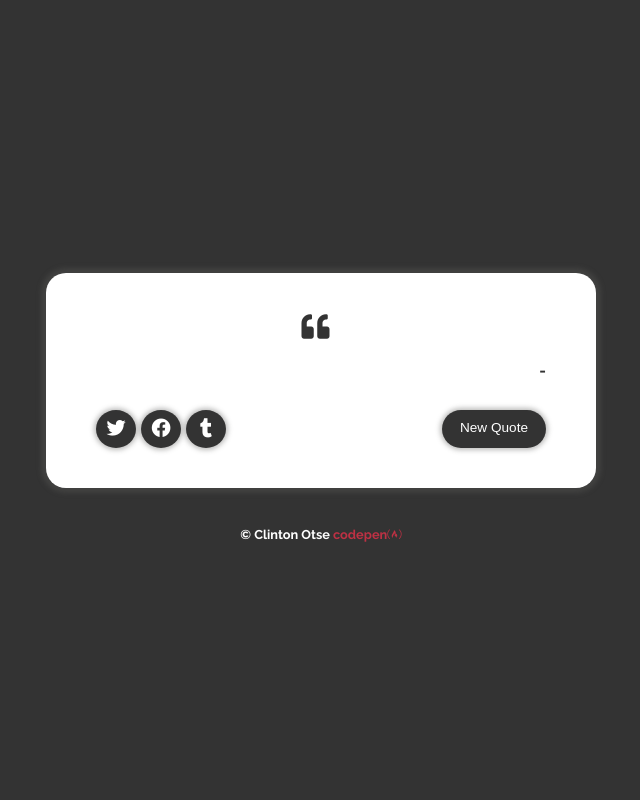
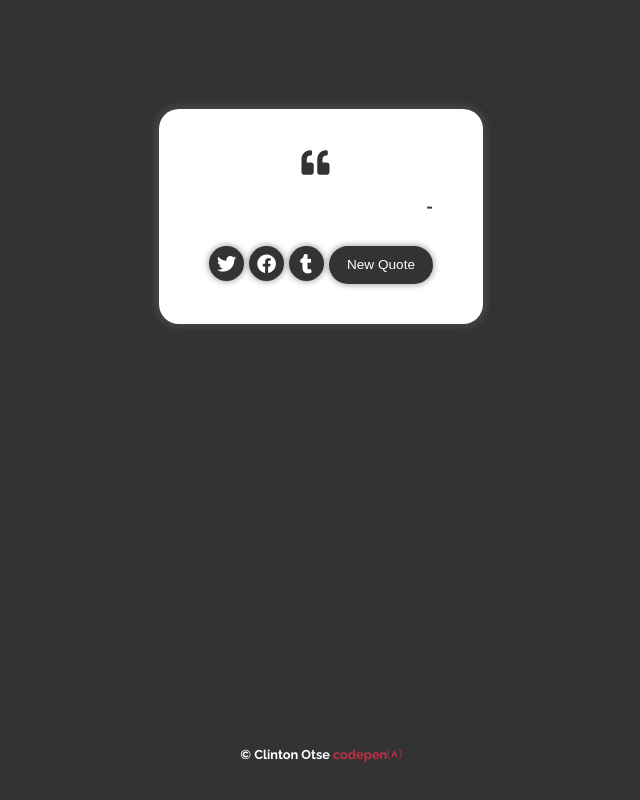
Before and after one commit to DhanteyUD/Random-Quote-Machine, a plain HTML site: page index.html in a window 1280 px wide. Shown: the whole page, without its empty margins (319-959 px from the left). Drawn offline with nearby package versions, Linux system fonts and the light colour scheme; no server answers.

Commit message:
Updated Random Quote Machine

```diff
--- a/index.html
+++ b/index.html
@@ -21,7 +21,7 @@
   </head>
   <body>
     <div id="wrapper">
-      <div id="quote-box">
+      <div class="quote-box">
         <div class="quote-text">
           <i class="fa fa-quote-left"></i>
           <span id="text"></span>
--- a/script.js
+++ b/script.js
@@ -85,7 +85,7 @@ function getQuote() {
   });
 
   var color = Math.floor(Math.random() * colors.length);
-  $('html body').animate(
+  $('#wrapper').animate(
     {
       backgroundColor: colors[color],
       color: colors[color],
--- a/style.css
+++ b/style.css
@@ -1,13 +1,5 @@
 * {
-  margin: 0;
-  padding: 0;
-  list-style: none;
-  vertical-align: baseline;
-}
-
-div {
-  position: relative;
-  z-index: 2;
+  box-sizing: border-box;
 }
 
 body {
@@ -15,14 +7,33 @@ body {
   color: #333;
   font-family: 'Raleway', sans-serif;
   font-weight: 400;
-  display: flex;
   justify-content: center;
   align-items: center;
-  height: 100vh;
+}
+
+#wrapper {
+  width: 100%;
+  height: 100%;
+  display: flex;
+  flex-direction: column;
+  justify-content: center;
+  align-items: center;
+}
+
+.quote-box {
+  max-width: 600px;
+  display: grid;
+  margin: 8% auto auto auto;
+  border-radius: 20px;
+  padding: 40px 50px;
+  display: table;
+  background-color: #fff;
+  font-family: 'Raleway', sans-serif;
+  font-weight: 400;
+  box-shadow: 0px 0px 5px 5px rgba(88, 88, 85, 0.4);
 }
 
 .footer {
-  width: 450px;
   text-align: center;
   display: block;
   margin: 20px auto 30px auto;
@@ -42,18 +53,7 @@ body {
   color: #649568;
 }
 
-#quote-box {
-  border-radius: 20px;
-  position: relative;
-  margin: 8% auto auto auto;
-  width: 450px;
-  padding: 40px 50px;
-  display: table;
-  background-color: #fff;
-  box-shadow: 0px 0px 5px 5px rgba(88, 88, 85, 0.4);
-}
-
-#quote-box > .buttons > .button {
+.button {
   height: 38px;
   border: none;
   border-radius: 3px;
@@ -69,22 +69,14 @@ body {
   transition: transform 0.5s;
 }
 
-#quote-box > .quote-text > i {
-  font-size: 1em;
-  margin-right: 0.4em;
-}
-
-#quote-box > .quote-text {
+.quote-text {
   text-align: center;
-  width: 450px;
   height: auto;
-  clear: both;
   font-weight: 500;
   font-size: 1.75em;
 }
 
-#quote-box > .quote-author {
-  width: 450px;
+.quote-author {
   height: auto;
   clear: both;
   padding-top: 20px;
@@ -92,70 +84,77 @@ body {
   text-align: right;
 }
 
-#quote-box > .buttons {
-  width: 450px;
+.quote-text > i {
+  font-size: 1em;
+  margin-right: 0.4em;
+}
+
+.quote-box > .buttons {
   margin: auto;
   display: block;
 }
 
-#quote-box > .buttons > #tweet-quote {
+.quote-box > .buttons > #tweet-quote {
   float: left;
-  padding: 0;
-  padding-top: 8px;
-  text-align: center;
+  padding: 8px 27px 27px 8px;
   font-size: 1.2em;
   margin-right: 5px;
   height: 30px;
-  width: 40px;
+  text-align: center;
+  width: 30px;
   border-radius: 50%;
+  transition: 0.4s;
 }
 
-#quote-box > .buttons > #tweet-quote:hover {
+.quote-box > .buttons > #tweet-quote:hover {
   opacity: 0.9;
   background-color: azure;
   color: rgb(38, 155, 209);
-  transform: translateY(-7px);
+  transform: translateY(-5px);
+  transition: 0.3s;
 }
 
-#quote-box > .buttons > #facebook-quote {
+.quote-box > .buttons > #facebook-quote {
   float: left;
-  padding: 0;
-  padding-top: 8px;
-  text-align: center;
+  padding: 8px 27px 27px 8px;
   font-size: 1.2em;
   margin-right: 5px;
+  text-align: center;
   height: 30px;
-  width: 40px;
+  width: 30px;
   border-radius: 50%;
+  transition: 0.4s;
 }
 
-#quote-box > .buttons > #facebook-quote:hover {
+.quote-box > .buttons > #facebook-quote:hover {
   opacity: 0.9;
   background-color: rgb(3, 66, 182);
   color: white;
-  transform: translateY(-7px);
+  transform: translateY(-5px);
+  transition: 0.3s;
 }
 
-#quote-box > .buttons > #tumblr-quote {
+.quote-box > .buttons > #tumblr-quote {
   float: left;
-  padding: 0;
-  padding-top: 8px;
-  text-align: center;
+  padding: 8px 24px 27px 11px;
   font-size: 1.2em;
   margin-right: 5px;
+  text-align: center;
   height: 30px;
-  width: 40px;
+  width: 30px;
   border-radius: 50%;
+  transition: 0.4s;
 }
 
-#quote-box > .buttons > #tumblr-quote:hover {
+.quote-box > .buttons > #tumblr-quote:hover {
   opacity: 0.9;
   background-color: #34526f;
   color: rgb(250, 245, 226);
   transform: translateY(-7px);
+  transition: 0.3s;
 }
 
-#quote-box > .buttons > #new-quote {
+.quote-box > .buttons > #new-quote {
   float: right;
   padding-bottom: 10px;
   border-radius: 19px;
@@ -163,7 +162,20 @@ body {
   background-color: #333;
 }
 
-#quote-box > .buttons > #new-quote:hover {
+.quote-box > .buttons > #new-quote:hover {
   opacity: 0.9;
   transform: scale(1.1);
 }
+
+@media only screen and (max-width: 600px) {
+  .quote-box {
+    max-width: 600px;
+    display: grid;
+    margin: auto 5px;
+    padding: 40px 50px;
+    display: table;
+    font-family: 'Raleway', sans-serif;
+    font-weight: 400;
+    box-shadow: 0px 0px 5px 5px rgba(88, 88, 85, 0.4);
+  }
+}
```
Also changed, not shown: DesktopView.png (added), MobileView.png (added), screen.png (deleted), 1 other file.
